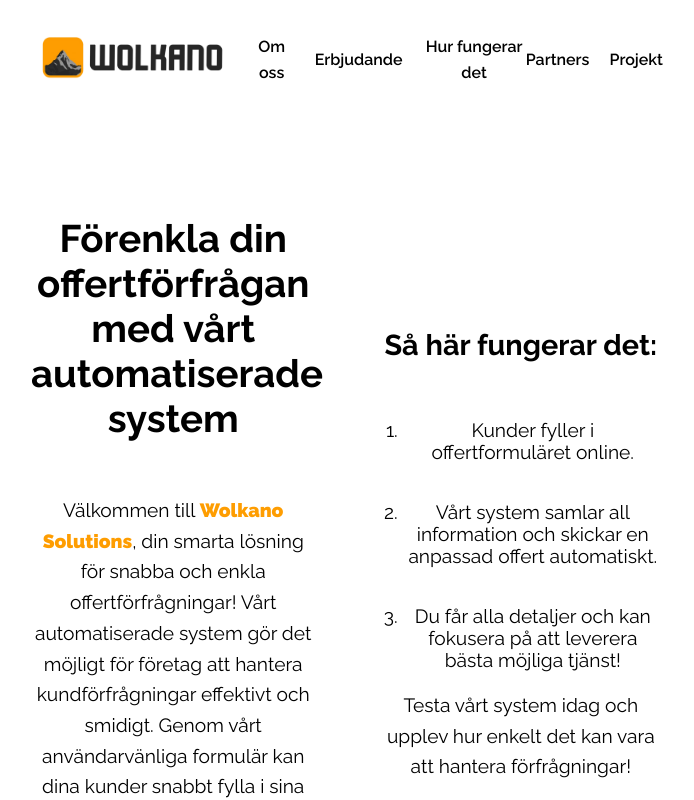
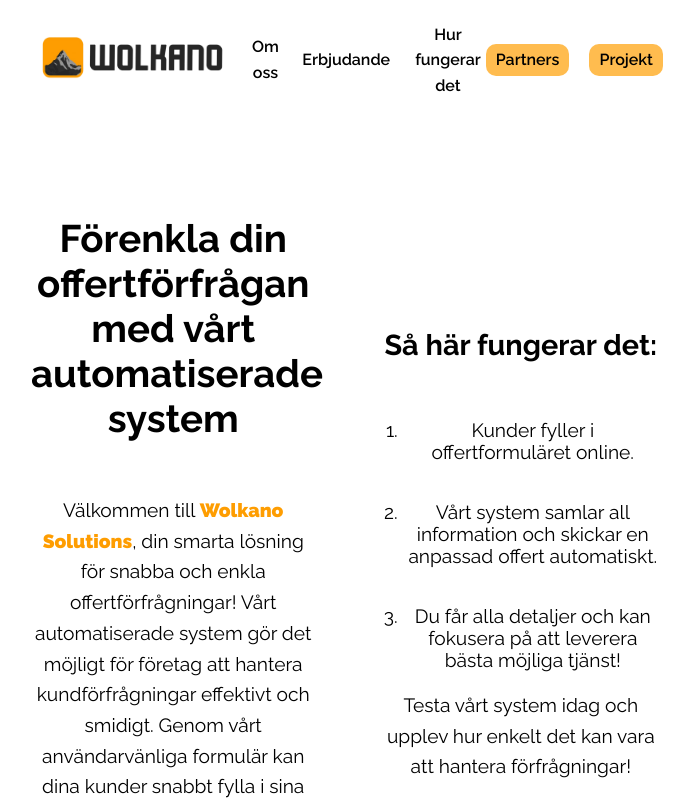
Before and after one commit to Wolkano/wolkano, a Vue app: page / in a window 1280 px wide. Shown: the top 800 px of the page, without its empty margins (293-987 px from the left). Built offline with nearby package versions, Linux system fonts and the light colour scheme.

Commit message:
miinor fixes logga test

```diff
--- a/src/components/MainNavbar.vue
+++ b/src/components/MainNavbar.vue
@@ -5,7 +5,8 @@
         <img
           src="../assets/028a399e-aec3-4368-bc6e-2fc7207d884e-removebg-preview.png"
           class="logo"
-      /></router-link>
+      />
+    </router-link>
       <router-link to="/about"><p>Om oss</p></router-link>
       <router-link to="#"><p>Erbjudande</p></router-link>
       <router-link to="#"><p>Hur fungerar det</p></router-link>
@@ -17,7 +18,8 @@
   </div>
 </template>
 
-<script setup></script>
+<script setup>
+</script>
 
 <style scoped lang="scss">
 .navbar {
@@ -44,5 +46,19 @@
       font-weight: 600;
     }
   }
+
+}
+.second{
+  p{
+    padding-top: 3px;
+    padding-bottom: 3px;
+    padding-left: 10px;
+    padding-right: 10px;
+    background-color: #ffbc4f;
+    border-radius: 10px;
+  }
+  p:hover{
+    background-color: #fe9d01;
+  }
 }
 </style>
```
Also changed, not shown: src/assets/testlogga.png (added).
